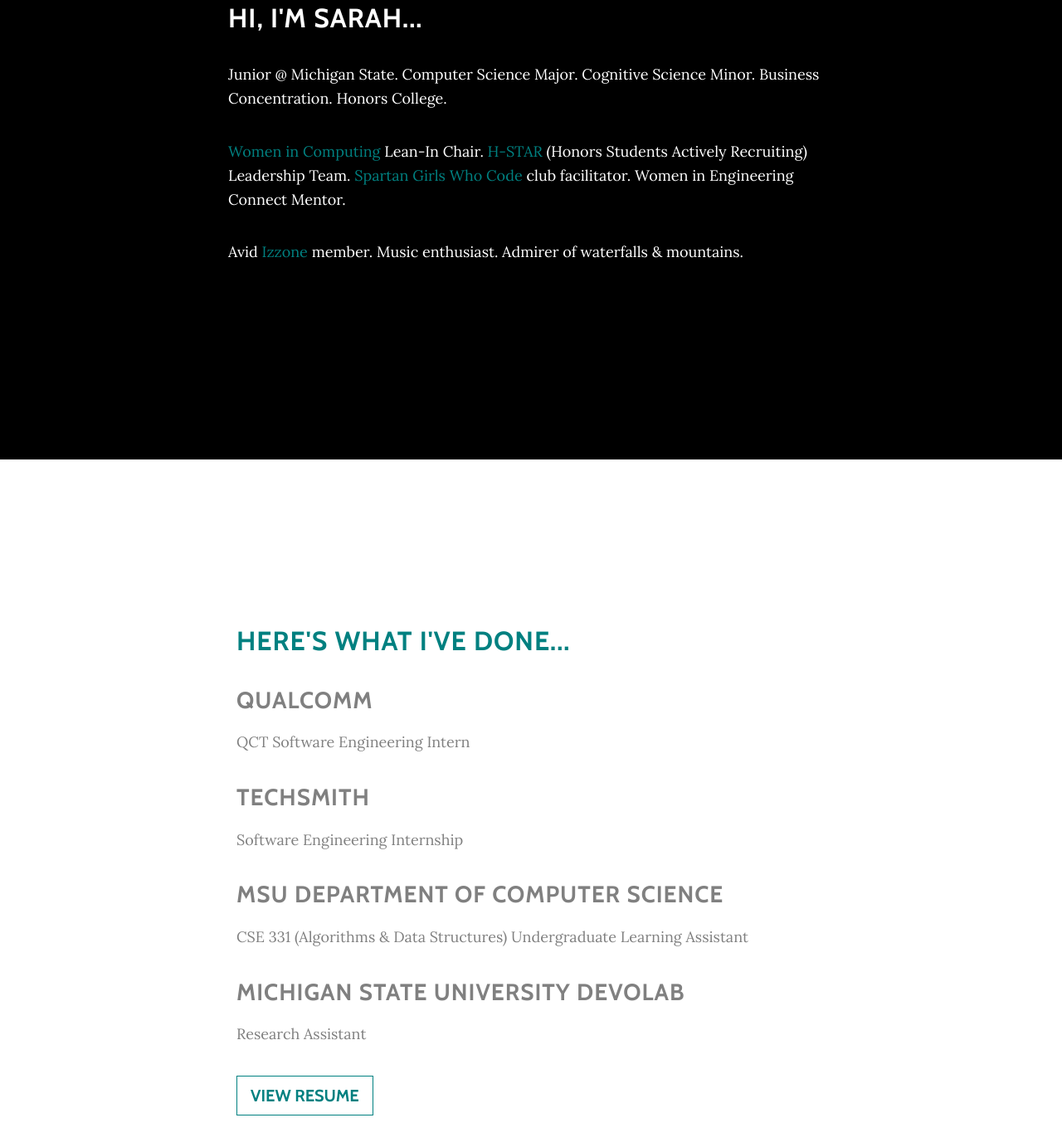
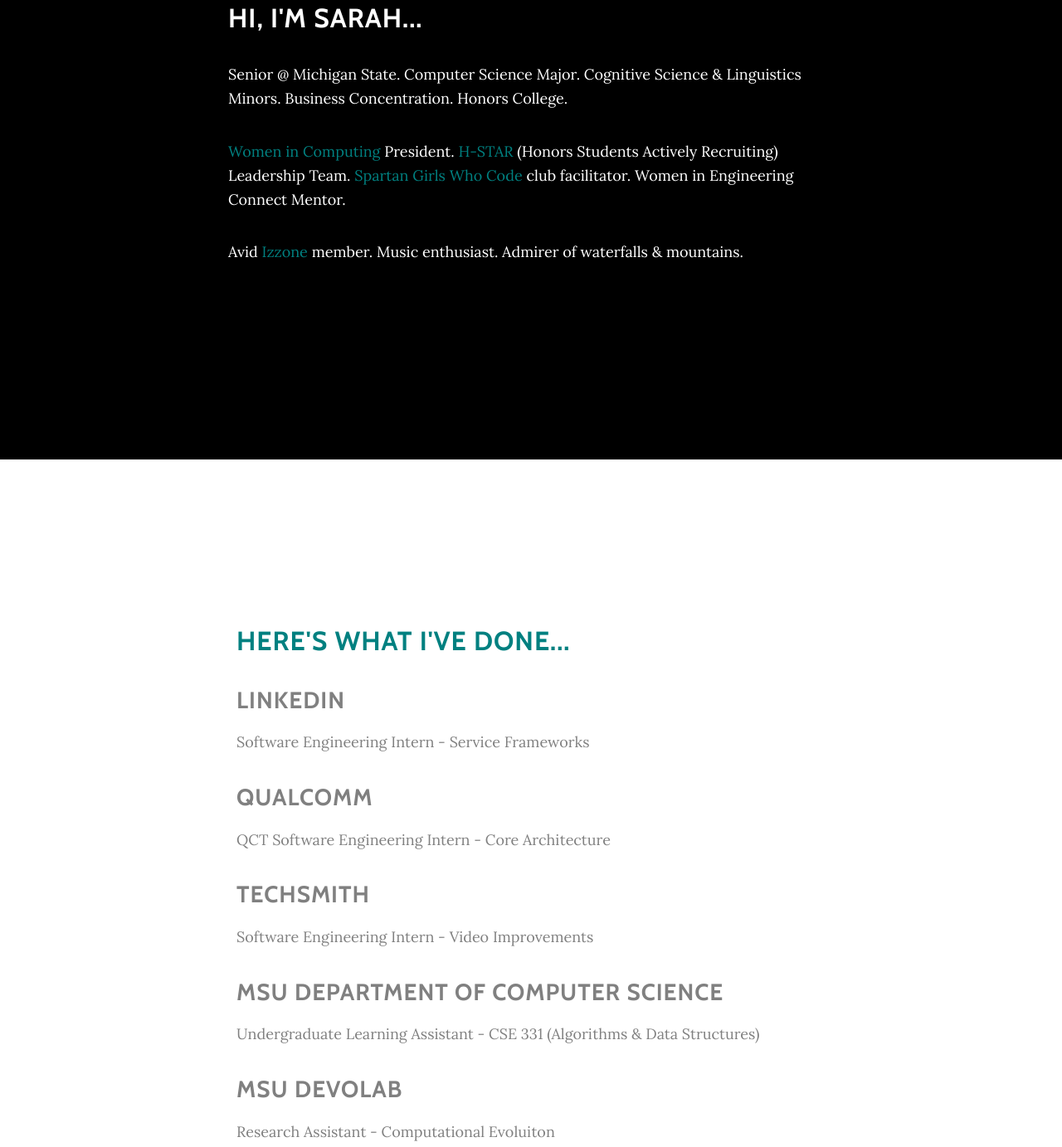
Before and after one commit to sarahjohanknecht/sarahjohanknecht.github.io, a website: page index.html in a window 1280 px wide. Shown: the part 997-2380 px from the top of the page at 83% size. Drawn offline with nearby package versions, Linux system fonts and the light colour scheme.

Commit message:
summer 19 website updates

```diff
--- a/index.html
+++ b/index.html
@@ -72,8 +72,8 @@
         <div class="row">
           <div class="col-lg-8 mx-auto">
             <h2>Hi, I'm Sarah... </h2>
-            <p> Junior @ Michigan State. Computer Science Major. Cognitive Science Minor. Business Concentration. Honors College.
-              <p> <a href="http://www.cse.msu.edu/msuwic/">Women in Computing </a> Lean-In Chair. <a href="https://honorscollege.msu.edu/programs/h-star.html">H-STAR</a>
+            <p> Senior @ Michigan State. Computer Science Major. Cognitive Science & Linguistics Minors. Business Concentration. Honors College.
+              <p> <a href="http://www.cse.msu.edu/msuwic/">Women in Computing </a> President. <a href="https://honorscollege.msu.edu/programs/h-star.html">H-STAR</a>
                 (Honors Students Actively Recruiting) Leadership Team. <a href="http://www.spartangwc.org/index.html"> Spartan Girls Who Code</a> club facilitator. Women in Engineering Connect Mentor.</p>
             <p>Avid <a href="https://twitter.com/ThisIsTheIzzone">Izzone </a> member. Music enthusiast. Admirer of waterfalls & mountains. </p>
           </div>
@@ -86,16 +86,18 @@
       <div class="container">
         <div class="col-lg-8 mx-auto">
           <h2>Here's what I've done...</h2>
+          <h3> LinkedIn </h3>
+          <p class= "title"> Software Engineering Intern - Service Frameworks </p>
           <h3> Qualcomm </h3>
-          <p class= "title"> QCT Software Engineering Intern </p>
+          <p class= "title"> QCT Software Engineering Intern - Core Architecture </p>
           <h3> TechSmith</h3>
-          <p class="title">Software Engineering Internship</p>
+          <p class="title">Software Engineering Intern - Video Improvements</p>
           <h3> MSU Department of Computer Science</h3>
-          <p class="title">CSE 331 (Algorithms & Data Structures) Undergraduate Learning Assistant</p>
-          <h3> Michigan State University DevoLab</h3>
-          <p class = "title"> Research Assistant </p>
+          <p class="title"> Undergraduate Learning Assistant - CSE 331 (Algorithms & Data Structures)</p>
+          <h3> MSU DevoLab</h3>
+          <p class = "title"> Research Assistant - Computational Evoluiton </p>
           <li class="list-inline-item">
-            <a href="../sarahjohanknecht.github.io/img/resume18.pdf" class="btn btn-default btn-lg">
+            <a href="../sarahjohanknecht.github.io/img/SarahJohanknecht.pdf" class="btn btn-default btn-lg">
               <span class="network-name">View Resume</span>
             </a>
           </li>
@@ -133,7 +135,7 @@
     <!-- Footer -->
     <footer>
       <div class="container text-center">
-        <p>Copyright &copy; Sarah Johanknecht 2018</p>
+        <p>Copyright &copy; Sarah Johanknecht 2019</p>
       </div>
     </footer>
 
```
Also changed, not shown: 1 other file.
